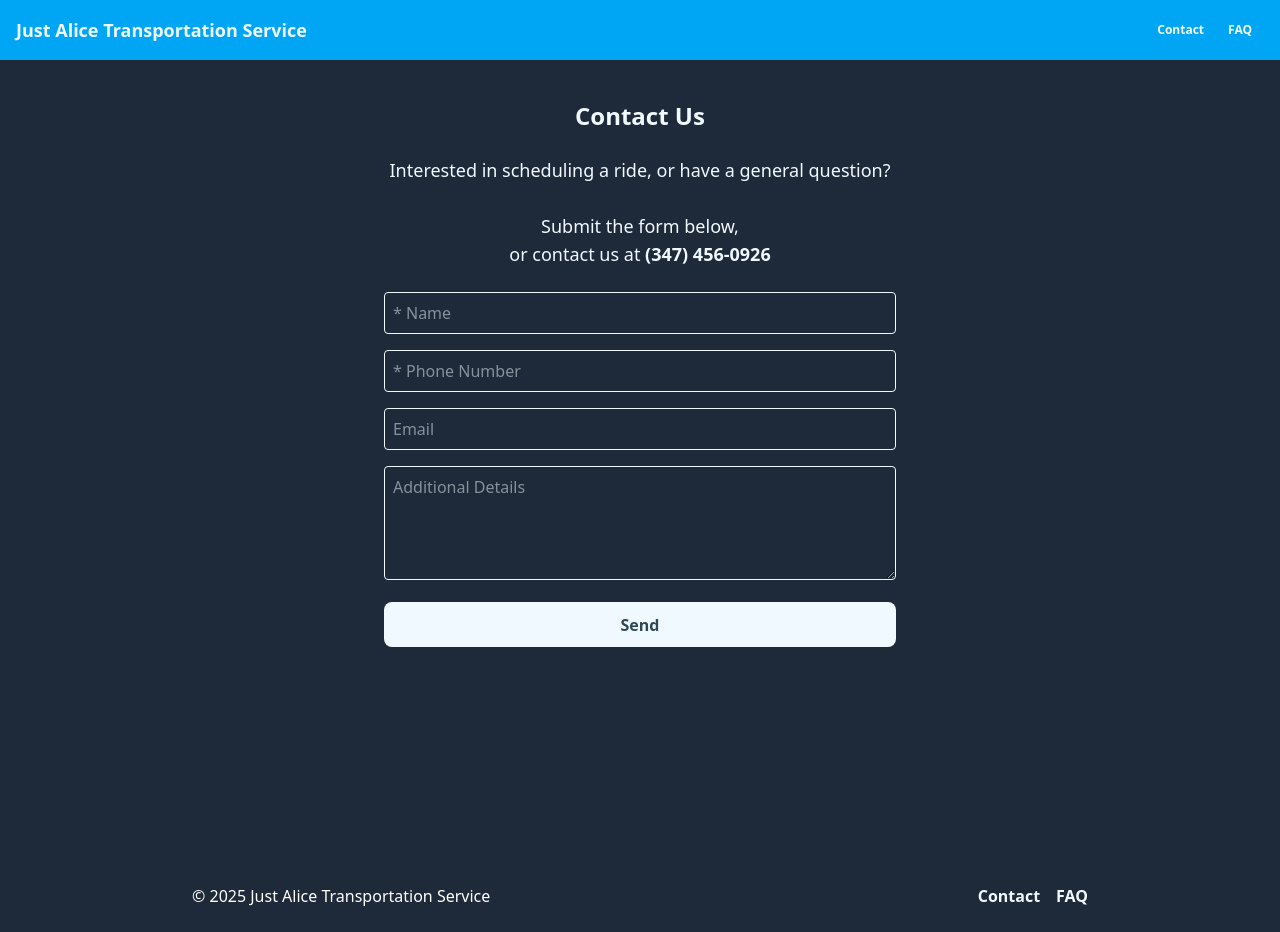
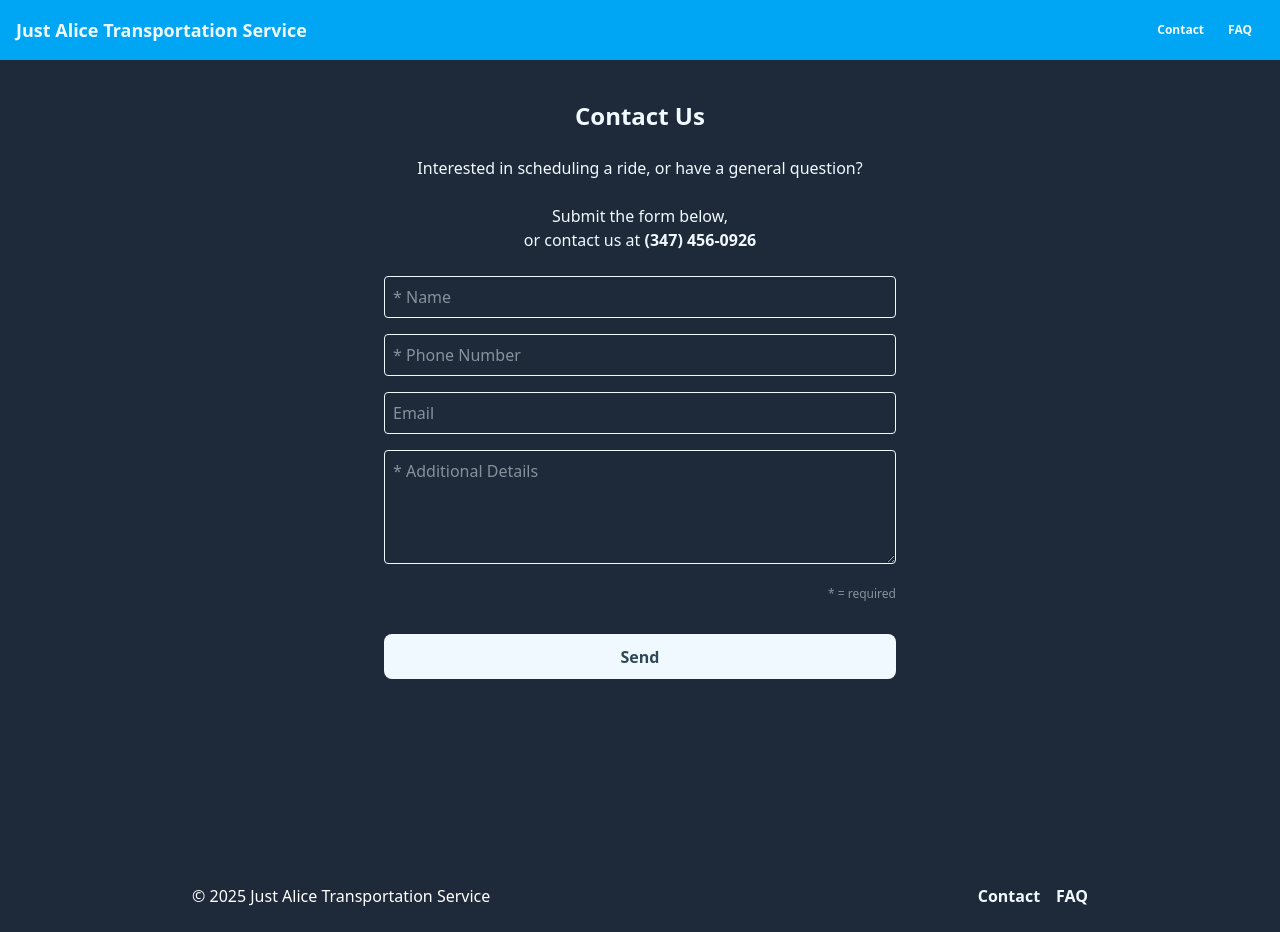
Before and after one commit to levsevdev/jats, a React (Vite) app: page /contact in a window 1280 px wide. Built offline with nearby package versions, Linux system fonts and the light colour scheme.

Commit message:
contact form changes

```diff
--- a/src/components/ContactForm.jsx
+++ b/src/components/ContactForm.jsx
@@ -2,15 +2,43 @@ export default function QuoteRequestForm() {
   return (
     <section id="contact" className="py-10 px-6 bg-gray-800">
       <h3 className="text-2xl font-bold text-center mb-6">Contact Us</h3>
-      <p className="text-center text-lg text-bg-sky-50 mb-6">
-        Interested in scheduling a ride, or have a general question?<br/><br/>Submit the form below,<br/>or contact us at <span className="font-bold"><a href="tel:+13474560926">(347) 456-0926</a></span>
+      <p className="text-center text-md text-bg-sky-50 mb-6 font-medium">
+        Interested in scheduling a ride, or have a general question?
+        <br />
+        <br />
+        Submit the form below,
+        <br />
+        or contact us at{" "}
+        <span className="font-bold">
+          <a href="tel:+13474560926">(347) 456-0926</a>
+        </span>
       </p>
       <form className="max-w-lg mx-auto space-y-4">
-        <input required type="text" placeholder="* Name" className="w-full border p-2 rounded"/>
-        <input required type="tel" placeholder="* Phone Number" className="w-full border p-2 rounded"/>
-        <input type="email" placeholder="Email" className="w-full border p-2 rounded"/>
-        <textarea required placeholder="Additional Details" rows="4" className="w-full border p-2 rounded"></textarea>
-        <button type="submit" className="w-full text-bg-sky-50 py-2 rounded">
+        <input
+          required
+          type="text"
+          placeholder="* Name"
+          className="w-full border p-2 rounded"
+        />
+        <input
+          required
+          type="tel"
+          placeholder="* Phone Number"
+          className="w-full border p-2 rounded"
+        />
+        <input
+          type="email"
+          placeholder="Email"
+          className="w-full border p-2 rounded"
+        />
+        <textarea
+          required
+          placeholder="* Additional Details"
+          rows="4"
+          className="w-full border p-2 rounded"
+        ></textarea>
+        <p className="text-xs text-right opacity-50">* = required</p>
+        <button type="submit" className="w-full text-bg-sky-50 py-4 my-4 rounded">
           Send
         </button>
       </form>
```
